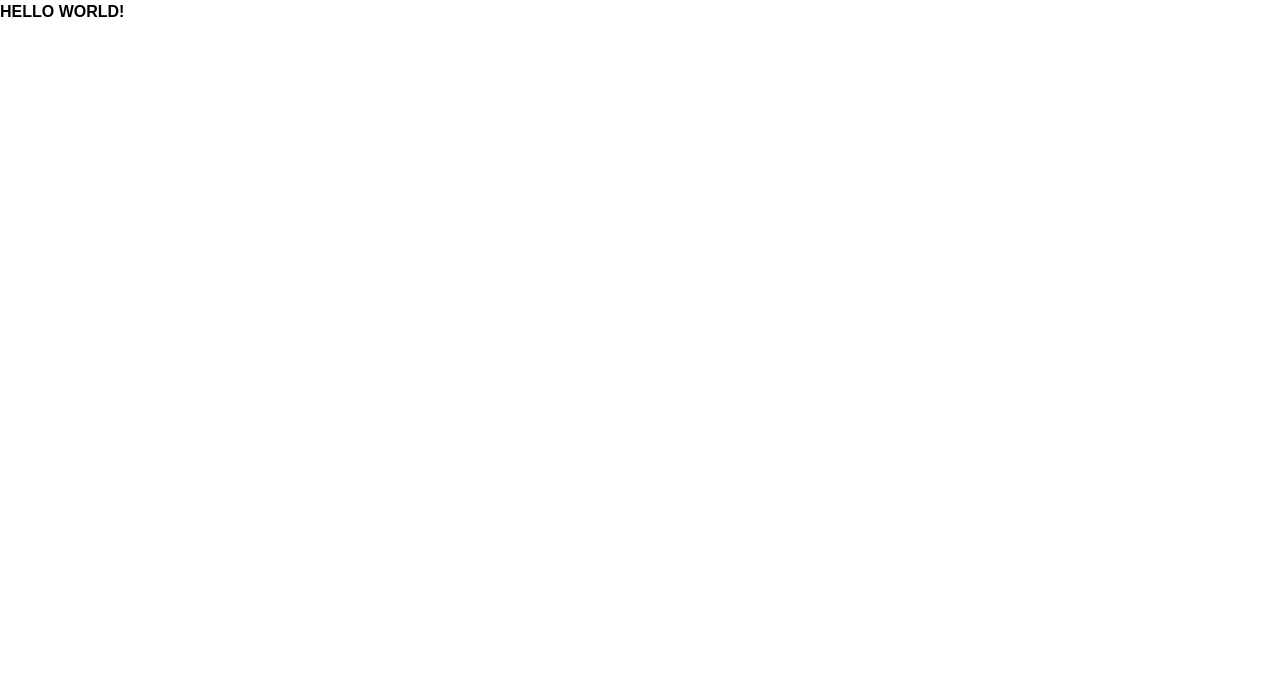
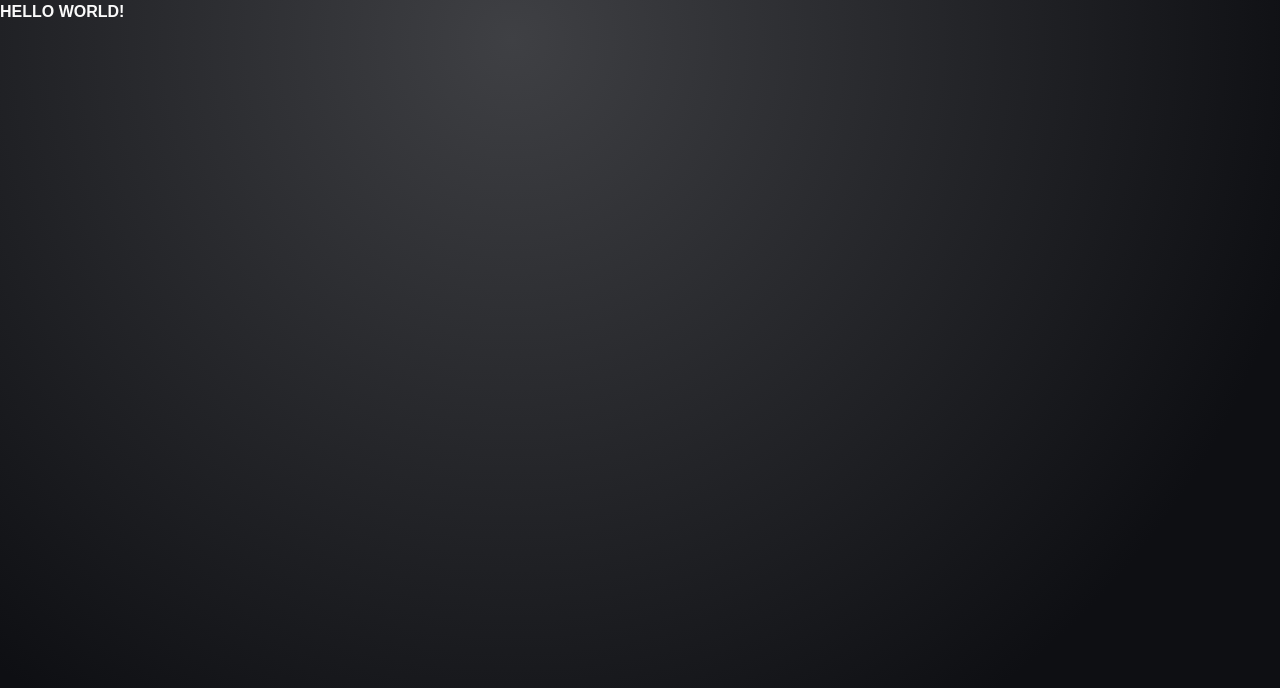
Before and after one commit to RoyDoesCode/portfolio, a Next.js app: page / in a window 1280 px wide. Shown: the top 688 px of the page. Built offline with nearby package versions, Linux system fonts and the light colour scheme; a web font is replaced by a local one.

Commit message:
Create main gradient background

```diff
--- a/app/globals.css
+++ b/app/globals.css
@@ -2,8 +2,103 @@
 @tailwind components;
 @tailwind utilities;
 
-html,
-body,
 :root {
-    height: 100%;
+    --main-bg-gradient-1: #3f4044;
+    --main-bg-gradient-2: #0e0f13;
 }
+
+@layer base {
+    :root {
+        --background: 0 0% 100%;
+        --foreground: 0 0% 3.9%;
+
+        --card: 0 0% 100%;
+        --card-foreground: 0 0% 3.9%;
+
+        --popover: 0 0% 100%;
+        --popover-foreground: 0 0% 3.9%;
+
+        --primary: 0 0% 9%;
+        --primary-foreground: 0 0% 98%;
+
+        --secondary: 0 0% 96.1%;
+        --secondary-foreground: 0 0% 9%;
+
+        --muted: 0 0% 96.1%;
+        --muted-foreground: 0 0% 45.1%;
+
+        --accent: 0 0% 96.1%;
+        --accent-foreground: 0 0% 9%;
+
+        --destructive: 0 84.2% 60.2%;
+        --destructive-foreground: 0 0% 98%;
+
+        --border: 0 0% 89.8%;
+        --input: 0 0% 89.8%;
+        --ring: 0 0% 3.9%;
+
+        --radius: 0.5rem;
+    }
+
+    .dark {
+        --background: 0 0% 3.9%;
+        --foreground: 0 0% 98%;
+
+        --card: 0 0% 3.9%;
+        --card-foreground: 0 0% 98%;
+
+        --popover: 0 0% 3.9%;
+        --popover-foreground: 0 0% 98%;
+
+        --primary: 0 0% 98%;
+        --primary-foreground: 0 0% 9%;
+
+        --secondary: 0 0% 14.9%;
+        --secondary-foreground: 0 0% 98%;
+
+        --muted: 0 0% 14.9%;
+        --muted-foreground: 0 0% 63.9%;
+
+        --accent: 0 0% 14.9%;
+        --accent-foreground: 0 0% 98%;
+
+        --destructive: 0 62.8% 30.6%;
+        --destructive-foreground: 0 0% 98%;
+
+        --border: 0 0% 14.9%;
+        --input: 0 0% 14.9%;
+        --ring: 0 0% 83.1%;
+    }
+}
+
+@layer base {
+    * {
+        @apply border-border;
+    }
+    body {
+        @apply bg-background text-foreground;
+    }
+}
+
+#main-background {
+    background: -webkit-radial-gradient(
+        circle at 40% 40px,
+        var(--main-bg-gradient-1),
+        var(--main-bg-gradient-2) 75%
+    );
+    background: -o-radial-gradient(
+        circle at 40% 40px,
+        var(--main-bg-gradient-1),
+        var(--main-bg-gradient-2) 75%
+    );
+    background: -moz-radial-gradient(
+        circle at 40% 40px,
+        var(--main-bg-gradient-1),
+        var(--main-bg-gradient-2) 75%
+    );
+    background: radial-gradient(
+        circle at 40% 40px,
+        var(--main-bg-gradient-1),
+        var(--main-bg-gradient-2) 75%
+    );
+}
--- a/app/layout.tsx
+++ b/app/layout.tsx
@@ -2,6 +2,9 @@
 import "./globals.css";
 
 import localFont from "next/font/local";
+
+import Background from "@/components/background";
+import { ThemeProvider } from "@/providers/theme-provider";
 
 const CeraCY = localFont({
     src: [
@@ -30,7 +33,16 @@
 }>) {
     return (
         <html lang="en">
-            <body className={CeraCY.className}>{children}</body>
+            <body className={CeraCY.className}>
+                <ThemeProvider
+                    attribute="class"
+                    defaultTheme="dark"
+                    enableSystem
+                >
+                    <Background />
+                    {children}
+                </ThemeProvider>
+            </body>
         </html>
     );
 }
--- /dev/null
+++ b/components/background.tsx
@@ -0,0 +1,17 @@
+import React from "react";
+
+const Background = () => {
+    return (
+        <div
+            id="main-background"
+            className="
+                fixed
+                w-screen
+                h-screen
+                -z-50
+            "
+        />
+    );
+};
+
+export default Background;
--- /dev/null
+++ b/lib/utils.ts
@@ -0,0 +1,6 @@
+import { type ClassValue, clsx } from "clsx";
+import { twMerge } from "tailwind-merge";
+
+export function cn(...inputs: ClassValue[]) {
+    return twMerge(clsx(inputs));
+}
--- /dev/null
+++ b/providers/theme-provider.tsx
@@ -0,0 +1,8 @@
+"use client";
+
+import { ThemeProvider as NextThemesProvider } from "next-themes";
+import { ThemeProviderProps } from "next-themes/dist/types";
+
+export function ThemeProvider({ children, ...props }: ThemeProviderProps) {
+    return <NextThemesProvider {...props}>{children}</NextThemesProvider>;
+}
--- a/tailwind.config.ts
+++ b/tailwind.config.ts
@@ -1,20 +1,80 @@
-import type { Config } from "tailwindcss";
+import type { Config } from "tailwindcss"
 
-const config: Config = {
-    content: [
-        "./pages/**/*.{js,ts,jsx,tsx,mdx}",
-        "./components/**/*.{js,ts,jsx,tsx,mdx}",
-        "./app/**/*.{js,ts,jsx,tsx,mdx}",
-    ],
-    theme: {
-        extend: {
-            backgroundImage: {
-                "gradient-radial": "radial-gradient(var(--tw-gradient-stops))",
-                "gradient-conic":
-                    "conic-gradient(from 180deg at 50% 50%, var(--tw-gradient-stops))",
-            },
+const config = {
+  darkMode: ["class"],
+  content: [
+    './pages/**/*.{ts,tsx}',
+    './components/**/*.{ts,tsx}',
+    './app/**/*.{ts,tsx}',
+    './src/**/*.{ts,tsx}',
+	],
+  prefix: "",
+  theme: {
+    container: {
+      center: true,
+      padding: "2rem",
+      screens: {
+        "2xl": "1400px",
+      },
+    },
+    extend: {
+      colors: {
+        border: "hsl(var(--border))",
+        input: "hsl(var(--input))",
+        ring: "hsl(var(--ring))",
+        background: "hsl(var(--background))",
+        foreground: "hsl(var(--foreground))",
+        primary: {
+          DEFAULT: "hsl(var(--primary))",
+          foreground: "hsl(var(--primary-foreground))",
         },
+        secondary: {
+          DEFAULT: "hsl(var(--secondary))",
+          foreground: "hsl(var(--secondary-foreground))",
+        },
+        destructive: {
+          DEFAULT: "hsl(var(--destructive))",
+          foreground: "hsl(var(--destructive-foreground))",
+        },
+        muted: {
+          DEFAULT: "hsl(var(--muted))",
+          foreground: "hsl(var(--muted-foreground))",
+        },
+        accent: {
+          DEFAULT: "hsl(var(--accent))",
+          foreground: "hsl(var(--accent-foreground))",
+        },
+        popover: {
+          DEFAULT: "hsl(var(--popover))",
+          foreground: "hsl(var(--popover-foreground))",
+        },
+        card: {
+          DEFAULT: "hsl(var(--card))",
+          foreground: "hsl(var(--card-foreground))",
+        },
+      },
+      borderRadius: {
+        lg: "var(--radius)",
+        md: "calc(var(--radius) - 2px)",
+        sm: "calc(var(--radius) - 4px)",
+      },
+      keyframes: {
+        "accordion-down": {
+          from: { height: "0" },
+          to: { height: "var(--radix-accordion-content-height)" },
+        },
+        "accordion-up": {
+          from: { height: "var(--radix-accordion-content-height)" },
+          to: { height: "0" },
+        },
+      },
+      animation: {
+        "accordion-down": "accordion-down 0.2s ease-out",
+        "accordion-up": "accordion-up 0.2s ease-out",
+      },
     },
-    plugins: [],
-};
-export default config;
+  },
+  plugins: [require("tailwindcss-animate")],
+} satisfies Config
+
+export default config
```
Also changed, not shown: package.json (+10 -4 lines), components.json (added), 1 other file (tests, documents, lock files or other folders).
